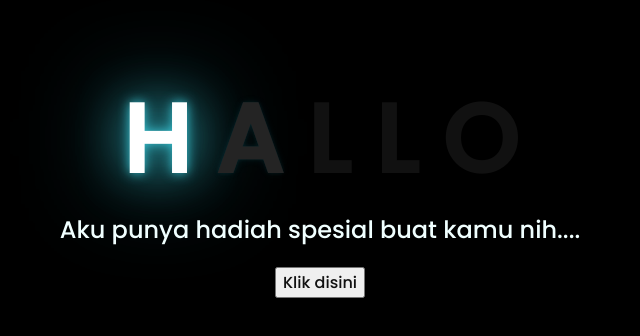
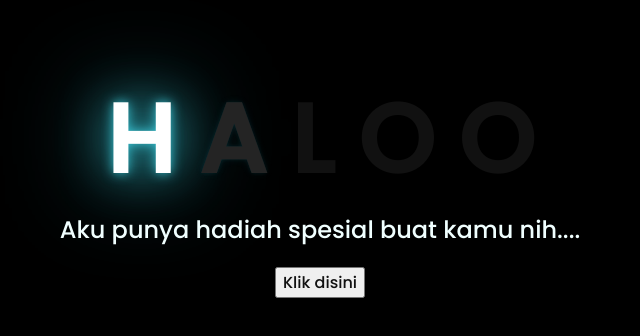
Before and after one commit to l0l1p0/taktau, a plain HTML site: page index.html in a window 1280 px wide. Shown: the part 226-562 px from the top of the page, without its empty margins (328-968 px from the left). Drawn offline with Linux system fonts and the light colour scheme.

Commit message:
Update index.html

```diff
--- a/index.html
+++ b/index.html
@@ -14,7 +14,7 @@
         <span>H</span>
         <span>A</span>
         <span>L</span>
-        <span>L</span>
+        <span>O</span>
         <span>O</span>
 
 
```
